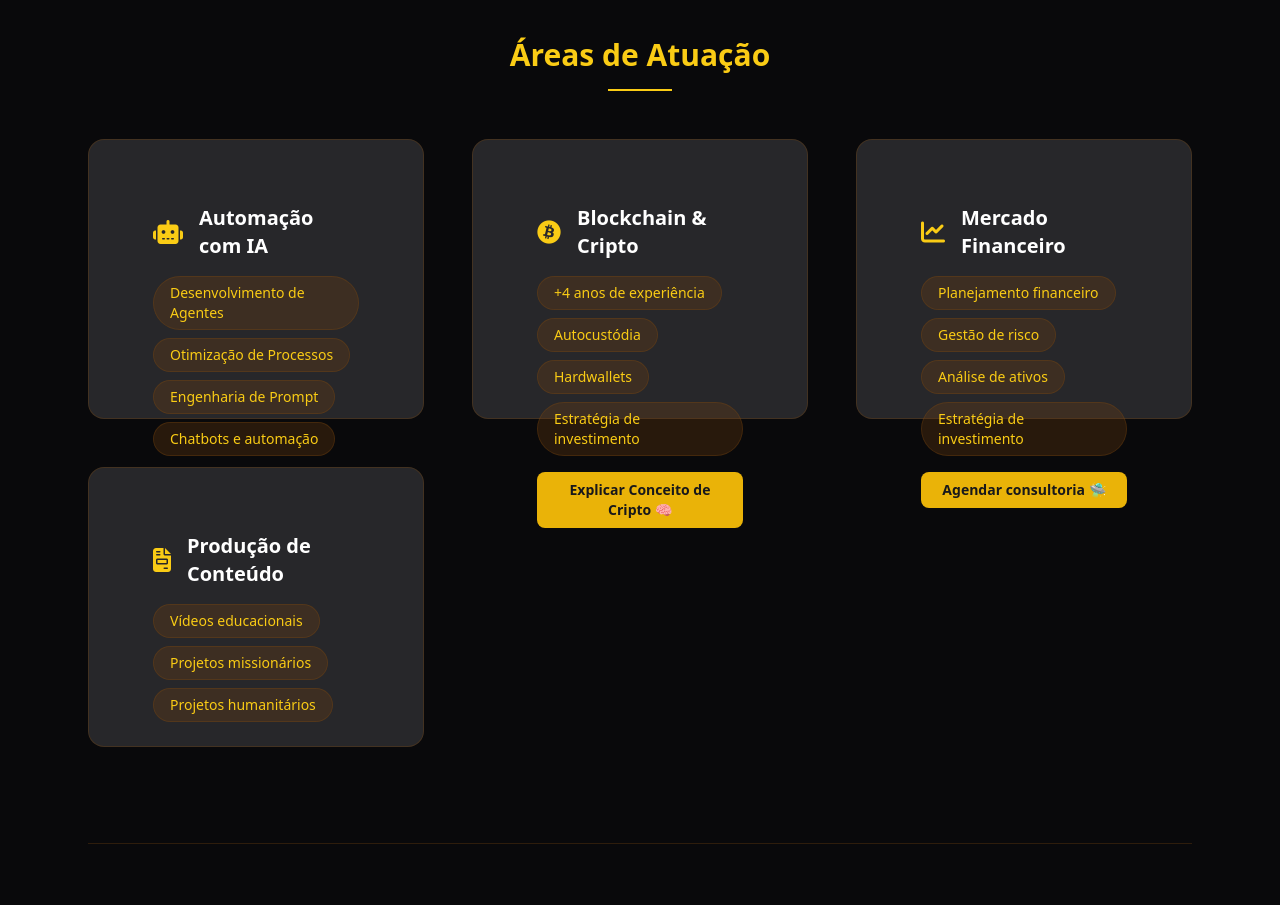
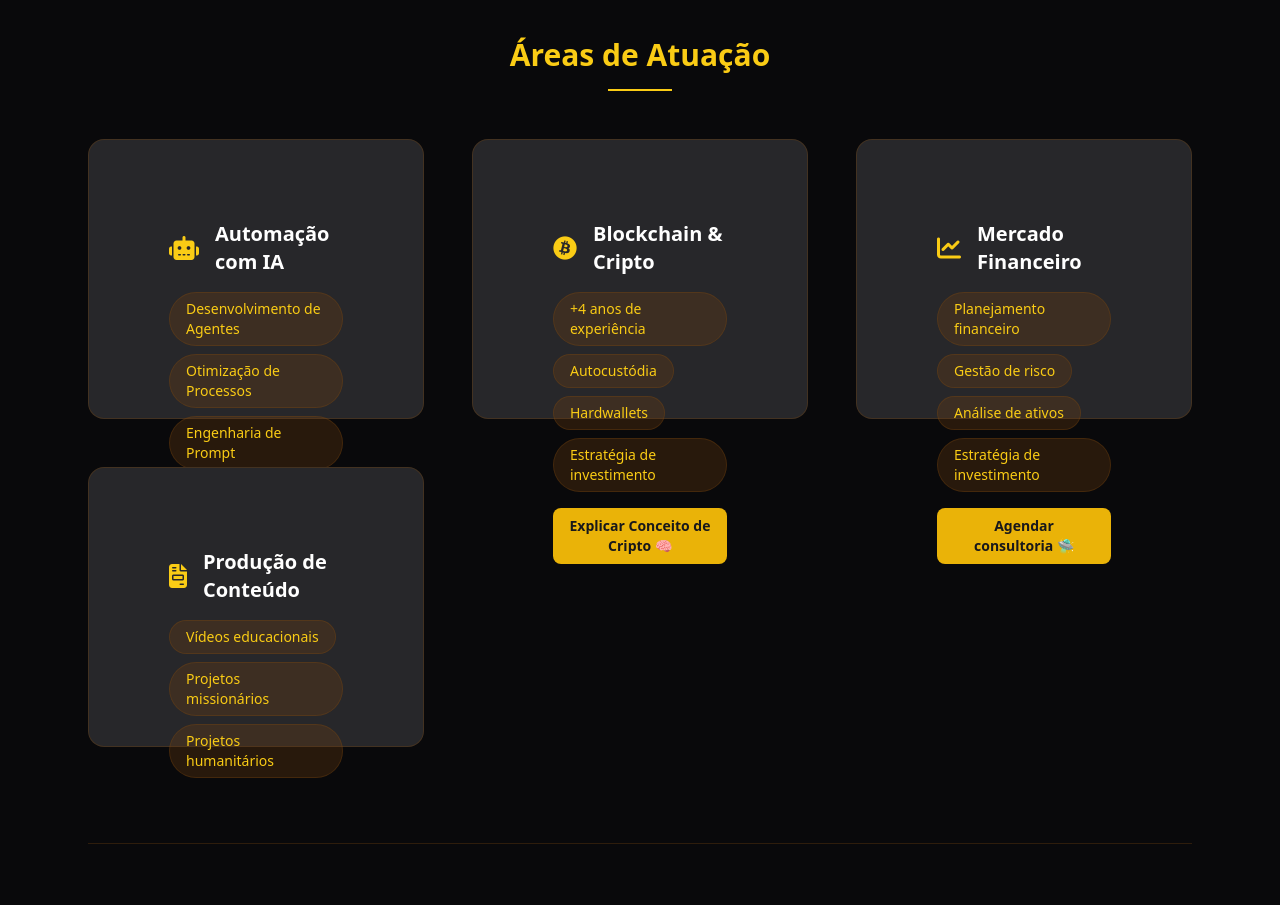
Before and after one commit to matheusmelo-cabelo/MatheusMelo, a website: page index.html in a window 1280 px wide. Shown: the part 1920-2825 px from the top of the page. Drawn offline with nearby package versions, Linux system fonts and the light colour scheme; files that its build step writes are made by us from their sources.

Commit message:
Melhora espaçamento dos cards para melhor experiência visual

```diff
--- a/index.html
+++ b/index.html
@@ -117,7 +117,7 @@
 
             <div class="grid grid-cols-1 sm:grid-cols-2 lg:grid-cols-3 gap-8 md:gap-12">
                 <!-- Card Automação com IA -->
-                <div class="group bg-zinc-800 border border-yellow-800 border-opacity-30 rounded-2xl p-8 transition-all duration-300 hover:scale-105 hover:shadow-2xl hover:shadow-yellow-900/40 relative h-[280px]">
+                <div class="group bg-zinc-800 border border-yellow-800 border-opacity-30 rounded-2xl p-8 lg:p-12 transition-all duration-300 hover:scale-105 hover:shadow-2xl hover:shadow-yellow-900/40 relative h-[280px]">
                     <div class="competencia-inner transform-gpu transition-transform duration-500 ease-in-out">
                         <div class="absolute inset-0 p-8 flex flex-col justify-between backface-hidden">
                             <div class="flex items-center space-x-4 mb-4">
@@ -153,7 +153,7 @@
                 </div>
 
                 <!-- Card Blockchain & Cripto -->
-                <div class="group bg-zinc-800 border border-yellow-800 border-opacity-30 rounded-2xl p-8 transition-all duration-300 hover:scale-105 hover:shadow-2xl hover:shadow-yellow-900/40 relative h-[280px]">
+                <div class="group bg-zinc-800 border border-yellow-800 border-opacity-30 rounded-2xl p-8 lg:p-12 transition-all duration-300 hover:scale-105 hover:shadow-2xl hover:shadow-yellow-900/40 relative h-[280px]">
                     <div class="competencia-inner transform-gpu transition-transform duration-500 ease-in-out">
                         <div class="absolute inset-0 p-8 flex flex-col justify-between backface-hidden">
                             <div class="flex items-center space-x-4 mb-4">
@@ -189,7 +189,7 @@
                 </div>
 
                 <!-- Card Mercado Financeiro -->
-                <div class="group bg-zinc-800 border border-yellow-800 border-opacity-30 rounded-2xl p-8 transition-all duration-300 hover:scale-105 hover:shadow-2xl hover:shadow-yellow-900/40 relative h-[280px]">
+                <div class="group bg-zinc-800 border border-yellow-800 border-opacity-30 rounded-2xl p-8 lg:p-12 transition-all duration-300 hover:scale-105 hover:shadow-2xl hover:shadow-yellow-900/40 relative h-[280px]">
                     <div class="competencia-inner transform-gpu transition-transform duration-500 ease-in-out">
                         <div class="absolute inset-0 p-8 flex flex-col justify-between backface-hidden">
                             <div class="flex items-center space-x-4 mb-4">
@@ -228,7 +228,7 @@
                 </div>
 
                 <!-- Card Produção de Conteúdo -->
-                <div class="group bg-zinc-800 border border-yellow-800 border-opacity-30 rounded-2xl p-8 transition-all duration-300 hover:scale-105 hover:shadow-2xl hover:shadow-yellow-900/40 relative h-[280px]">
+                <div class="group bg-zinc-800 border border-yellow-800 border-opacity-30 rounded-2xl p-8 lg:p-12 transition-all duration-300 hover:scale-105 hover:shadow-2xl hover:shadow-yellow-900/40 relative h-[280px]">
                     <div class="competencia-inner transform-gpu transition-transform duration-500 ease-in-out">
                         <div class="absolute inset-0 p-8 flex flex-col justify-between backface-hidden">
                             <div class="flex items-center space-x-4 mb-4">
```
